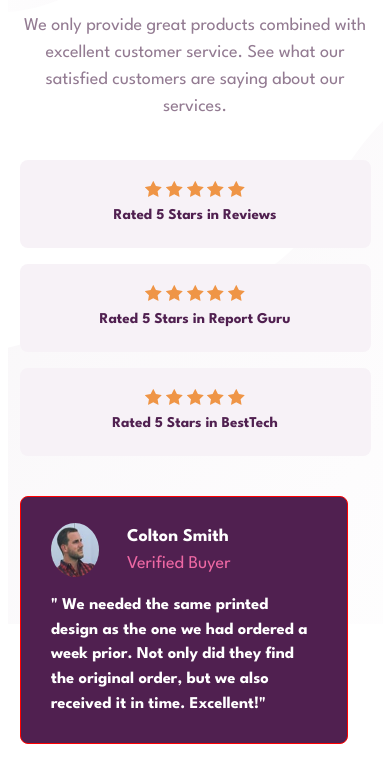
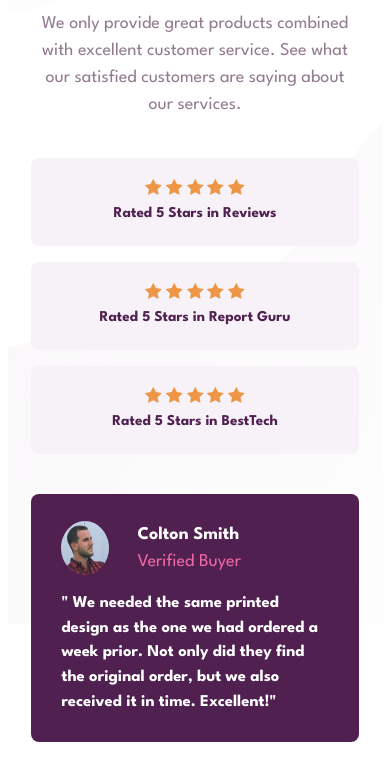
Before and after one commit to Md1amiin/social-proof-section-master, a plain HTML site: page index.html in a window 390 px wide. Shown: the part 220-977 px from the top of the page. Drawn offline with Linux system fonts and the light colour scheme.

Commit message:
Mobile improvements version 3

```diff
--- a/styles.scss
+++ b/styles.scss
@@ -101,14 +101,15 @@ body {
 
     .social {
         padding: 0;
-        width: 90%;
+        width: 20.5rem;
         height: 86.5rem;
         display: flex;
         flex-direction: column;
         gap: 1.5rem;
+        overflow-x: auto;
+
 
         .title {
-            @include border;
             width: 16rem;
             margin: 5px auto;
             color: $primary-very-dark-magenta;
@@ -123,11 +124,13 @@ body {
             text-align: center;
             font-size: $font-size * 1.2;
             padding: 0 0.2rem;
+            margin: 0 auto;
         }
 
         .ratings {
             .rating {
                 background-color: $neutral-light-grayish-magenta;
+                width: 20.5rem;
                 margin: 1rem 0;
                 border-radius: 0.5rem;
                 height: 5.5rem;
@@ -136,18 +139,21 @@ body {
                 justify-content: center;
                 align-items: center;
 
-                .starIcons img{
-                        display: inline;
+                .starIcons img {
+                    display: inline;
                 }
+
                 .ratingDetails {
                     color: $primary-very-dark-magenta;
                     font-weight: $fw-bold;
                 }
             }
         }
+
         .opinions {
+            margin: 0 auto;
+
             .customerOpinion {
-                @include border;
                 background-color: $primary-very-dark-magenta;
                 color: $white;
                 height: 15.5rem;
@@ -159,30 +165,37 @@ body {
                 justify-content: center;
                 padding: 1rem 1.9rem;
                 font-size: $font-size * 1.1;
+
                 .customerDetails {
                     display: flex;
                     gap: 1.75rem;
+
                     img {
                         border-radius: 50%;
                         width: 3rem;
                     }
                 }
+
                 .customerInfo {
                     .customerName {
                         font-size: $font-size *1.2;
                         font-weight: $fw-bold;
                     }
+
                     .verified {
                         color: $primary-soft-pink;
                         font-size: $font-size *1.2;
                     }
                 }
+
                 .customerQuote {
                     font-weight: $fw-bold;
                 }
             }
-            .opinion2, .opinion3 {
-                margin-top: 1rem ;
+
+            .opinion2,
+            .opinion3 {
+                margin-top: 1rem;
             }
         }
     }
```
Also changed, not shown: dist/styles.css, 1 other file.
